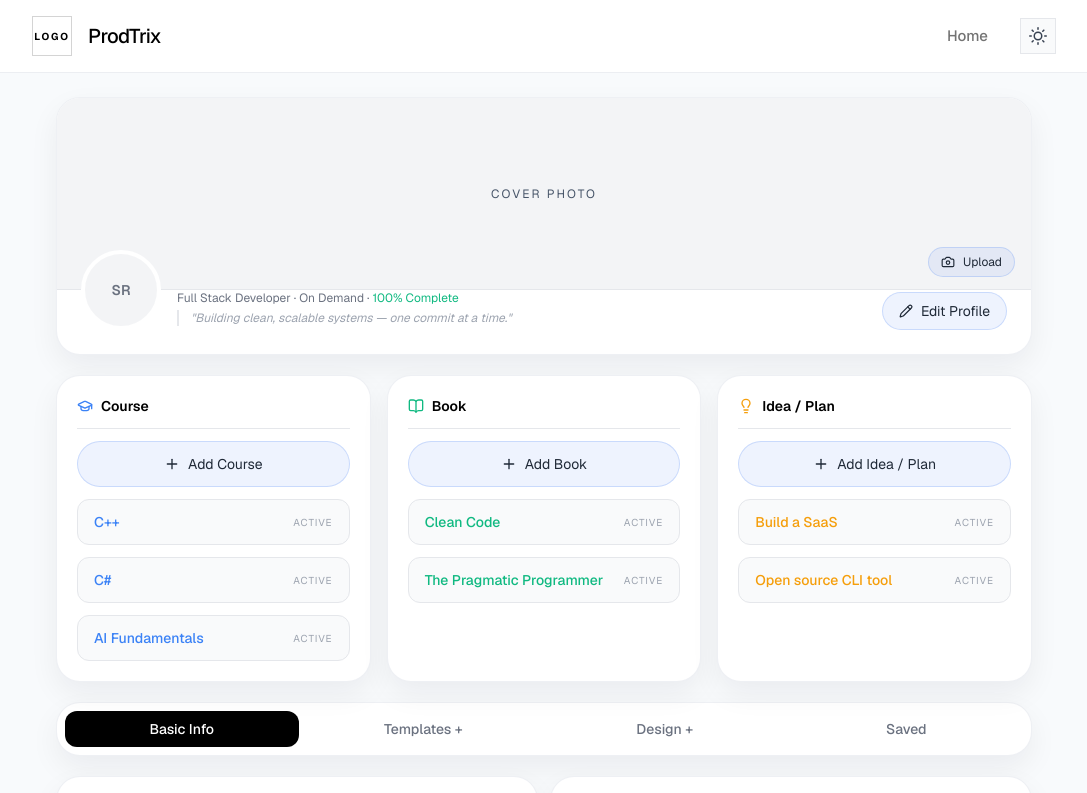
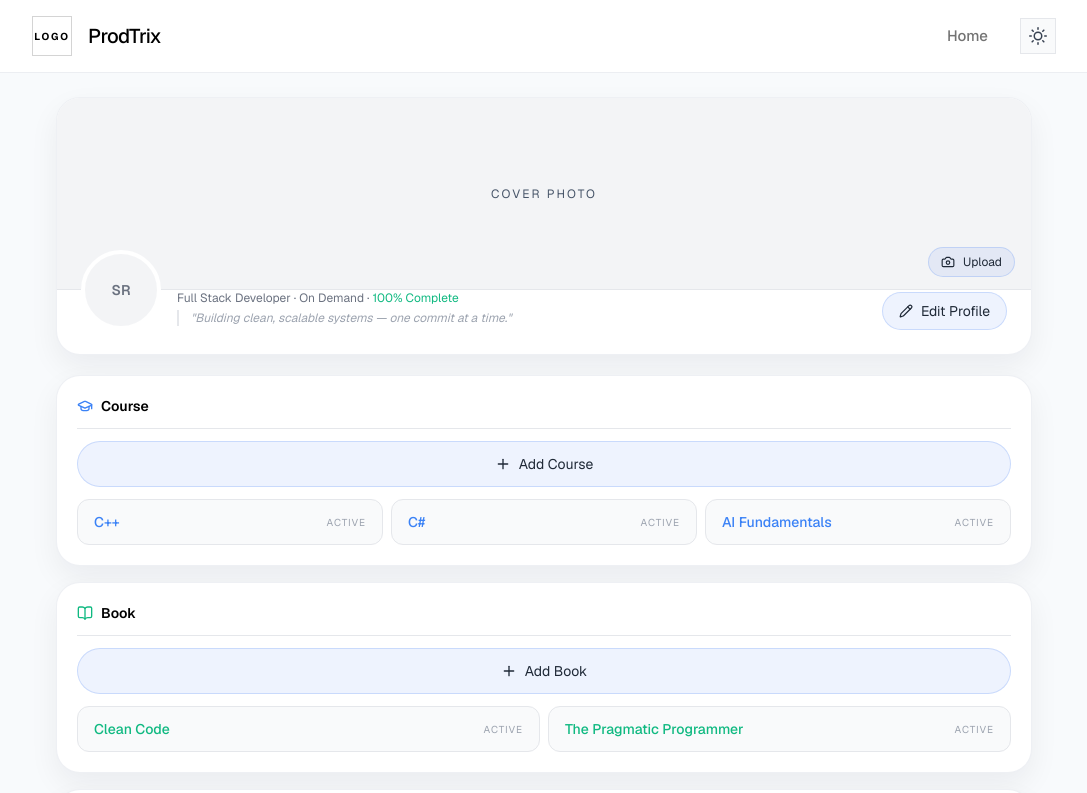
Before and after one commit to RahinIbneHarun/ProdTrix, a Next.js app: page /admin/profile in a window 1280 px wide. Shown: the top 793 px of the page, without its empty margins (96-1183 px from the left). Built offline with nearby package versions, Linux system fonts and the light colour scheme; a web font is replaced by a local one.

Commit message:
fixed Profile page

```diff
--- a/src/app/admin/profile/page.tsx
+++ b/src/app/admin/profile/page.tsx
@@ -60,14 +60,16 @@ function ContentColumn({
   icon,
   items,
   accentColor,
+  className = "",
 }: {
   title: string;
   icon: React.ReactNode;
   items: string[];
   accentColor: string;
+  className?: string;
 }) {
   return (
-    <div className="theme-card p-5 flex flex-col gap-3">
+    <div className={`theme-card p-5 flex flex-col gap-3 h-full ${className}`}>
       {/* Header */}
       <div className="flex items-center gap-2 pb-3 border-b border-gray-200 dark:border-white/10">
         {icon}
@@ -83,10 +85,11 @@ function ContentColumn({
       </button>
 
       {/* Items */}
+      <div className="flex flex-wrap gap-2">
         {items.map((item, idx) => (
           <div
             key={idx}
-          className="border border-gray-200 dark:border-white/10 rounded-xl px-4 py-3 flex items-center justify-between hover:border-gray-300 dark:hover:border-white/20 transition-colors bg-gray-50 dark:bg-white/5"
+            className="flex-1 min-w-[140px] border border-gray-200 dark:border-white/10 rounded-xl px-4 py-3 flex items-center justify-between hover:border-gray-300 dark:hover:border-white/20 transition-colors bg-gray-50 dark:bg-white/5"
           >
             <span className={`font-medium text-sm ${accentColor}`}>{item}</span>
             <span className="text-[10px] text-gray-400 dark:text-white/20 uppercase tracking-widest">
@@ -94,6 +97,7 @@ function ContentColumn({
             </span>
           </div>
         ))}
+      </div>
     </div>
   );
 }
@@ -154,7 +158,7 @@ export default function ProfilePage() {
         </div>
 
         {/* ── Content Grid ── */}
-        <div className="grid grid-cols-1 md:grid-cols-3 gap-4">
+        <div className="flex flex-col gap-4">
           <ContentColumn
             title="Course"
             icon={
@@ -162,6 +166,7 @@ export default function ProfilePage() {
             }
             items={courseItems}
             accentColor="text-blue-500 dark:text-blue-400"
+            className="w-full"
           />
           <ContentColumn
             title="Book"
@@ -170,6 +175,7 @@ export default function ProfilePage() {
             }
             items={bookItems}
             accentColor="text-emerald-500 dark:text-emerald-400"
+            className="w-full"
           />
           <ContentColumn
             title="Idea / Plan"
@@ -178,6 +184,7 @@ export default function ProfilePage() {
             }
             items={ideaItems}
             accentColor="text-amber-500 dark:text-amber-400"
+            className="w-full"
           />
         </div>
 
```
Lines whose indentation alone changed are shown as unchanged.
